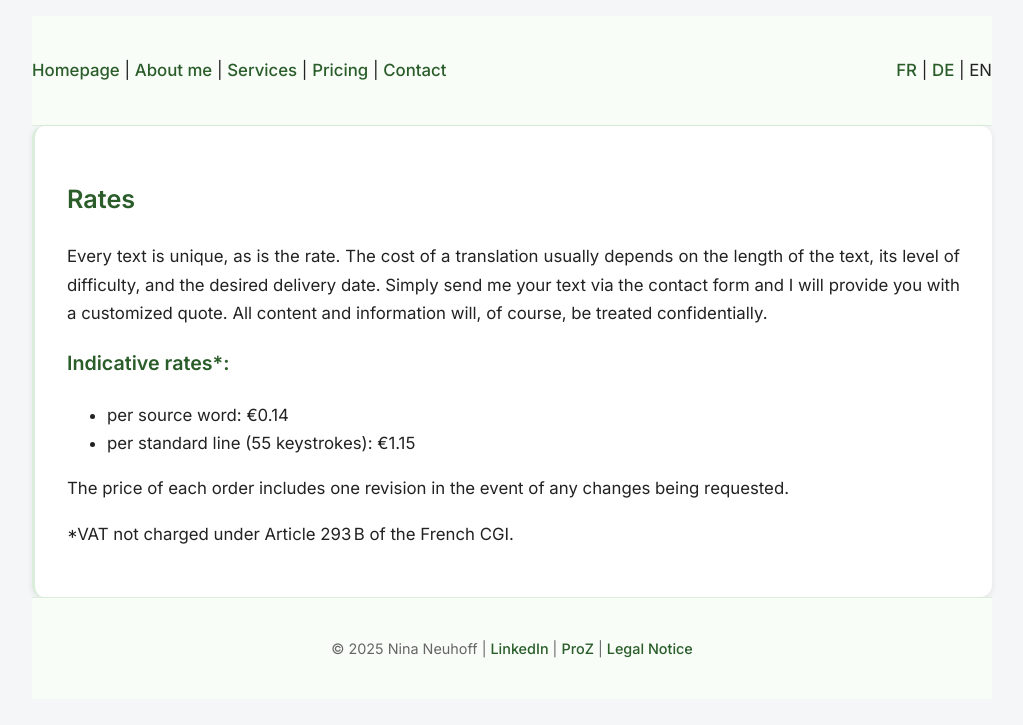
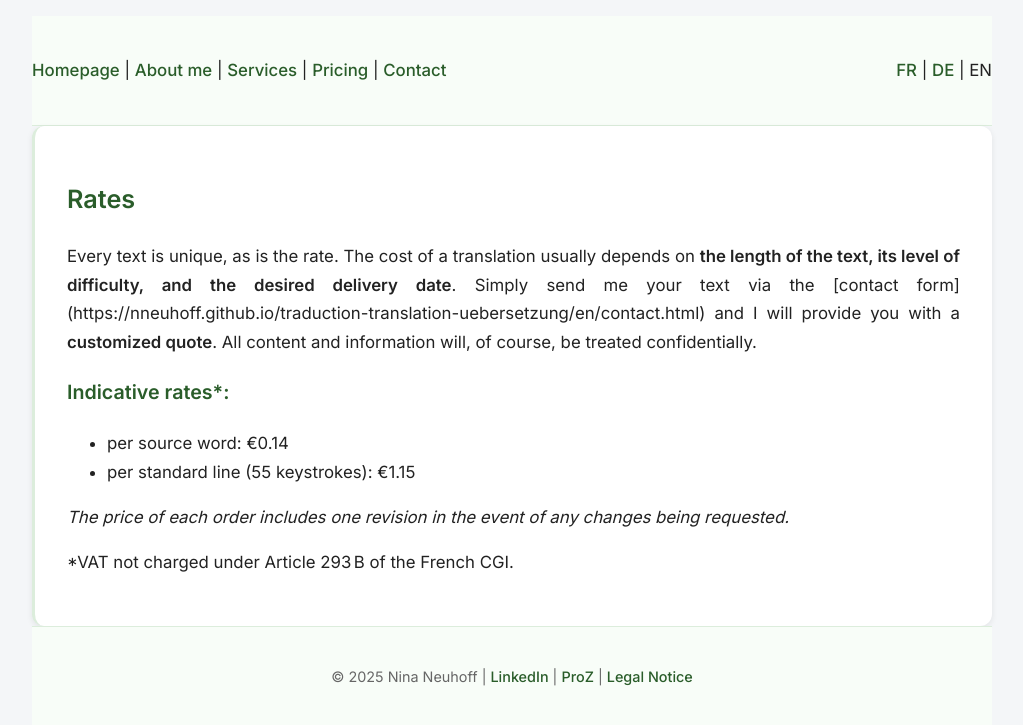
Before and after one commit to nneuhoff/traduction-translation-uebersetzung, a Jekyll site: the page built from en/pricing.md, in a window 1280 px wide. Shown: the top 725 px of the page, without its empty margins (128-1151 px from the left). Built offline with Jekyll 4.4.1, drawn with Linux system fonts in a browser that asks for light colours; some of the changed lines change nothing that is shown.

Commit message:
Update pricing.md

```diff
--- a/en/pricing.md
+++ b/en/pricing.md
@@ -6,12 +6,12 @@ lang: en
 
 ## Rates
 
-Every text is unique, as is the rate. The cost of a translation usually depends on the length of the text, its level of difficulty, and the desired delivery date. Simply send me your text via the contact form and I will provide you with a customized quote. All content and information will, of course, be treated confidentially.
+Every text is unique, as is the rate. The cost of a translation usually depends on **the length of the text, its level of difficulty, and the desired delivery date**. Simply send me your text via the [contact form] (https://nneuhoff.github.io/traduction-translation-uebersetzung/en/contact.html) and I will provide you with a **customized quote**. All content and information will, of course, be treated confidentially.
 
 ### Indicative rates*:
 - per source word: €0.14
 - per standard line (55 keystrokes): €1.15
 
-The price of each order includes one revision in the event of any changes being requested.
+*The price of each order includes one revision in the event of any changes being requested.*
 
 *VAT not charged under Article 293 B of the French CGI.
```
